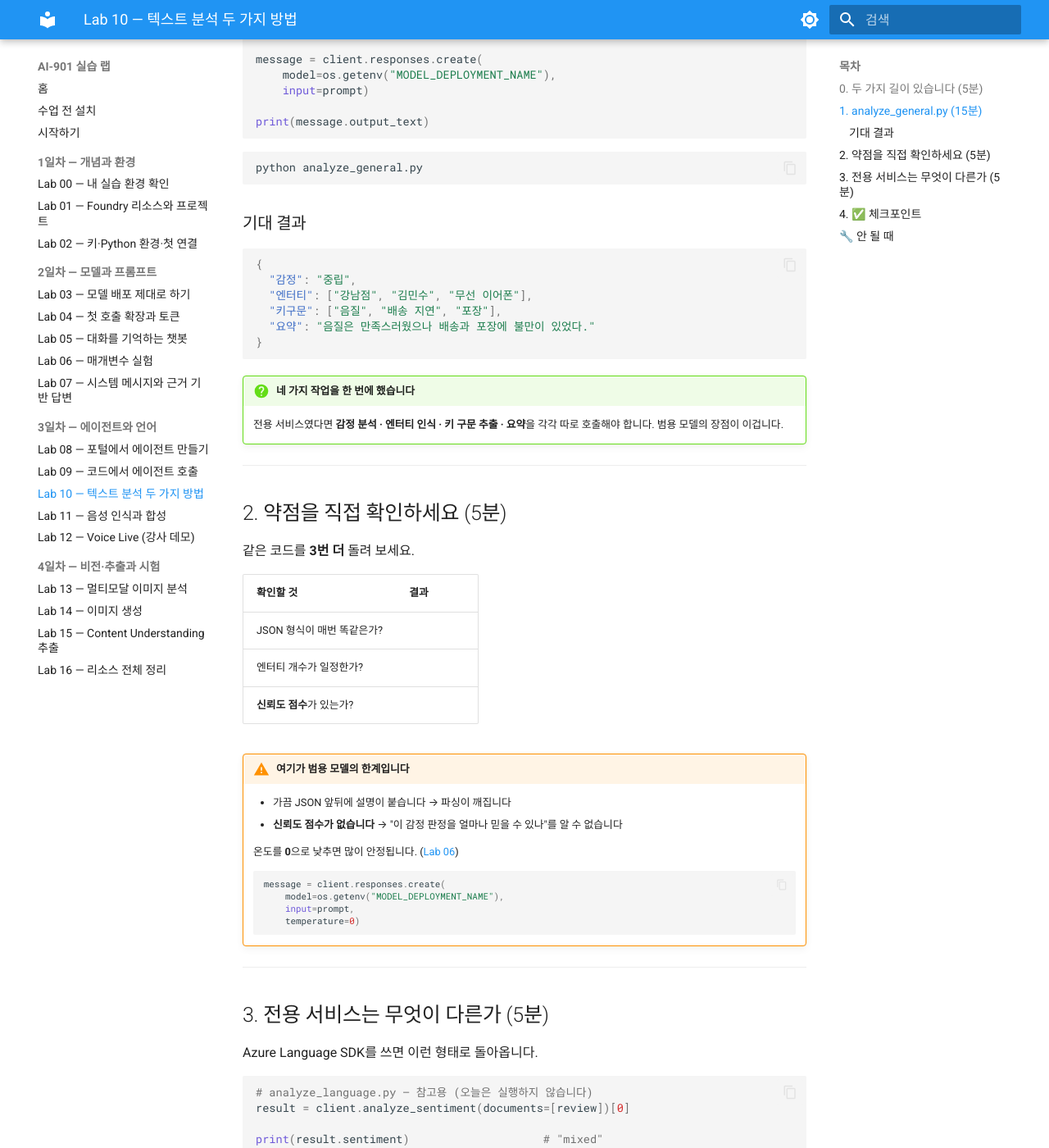
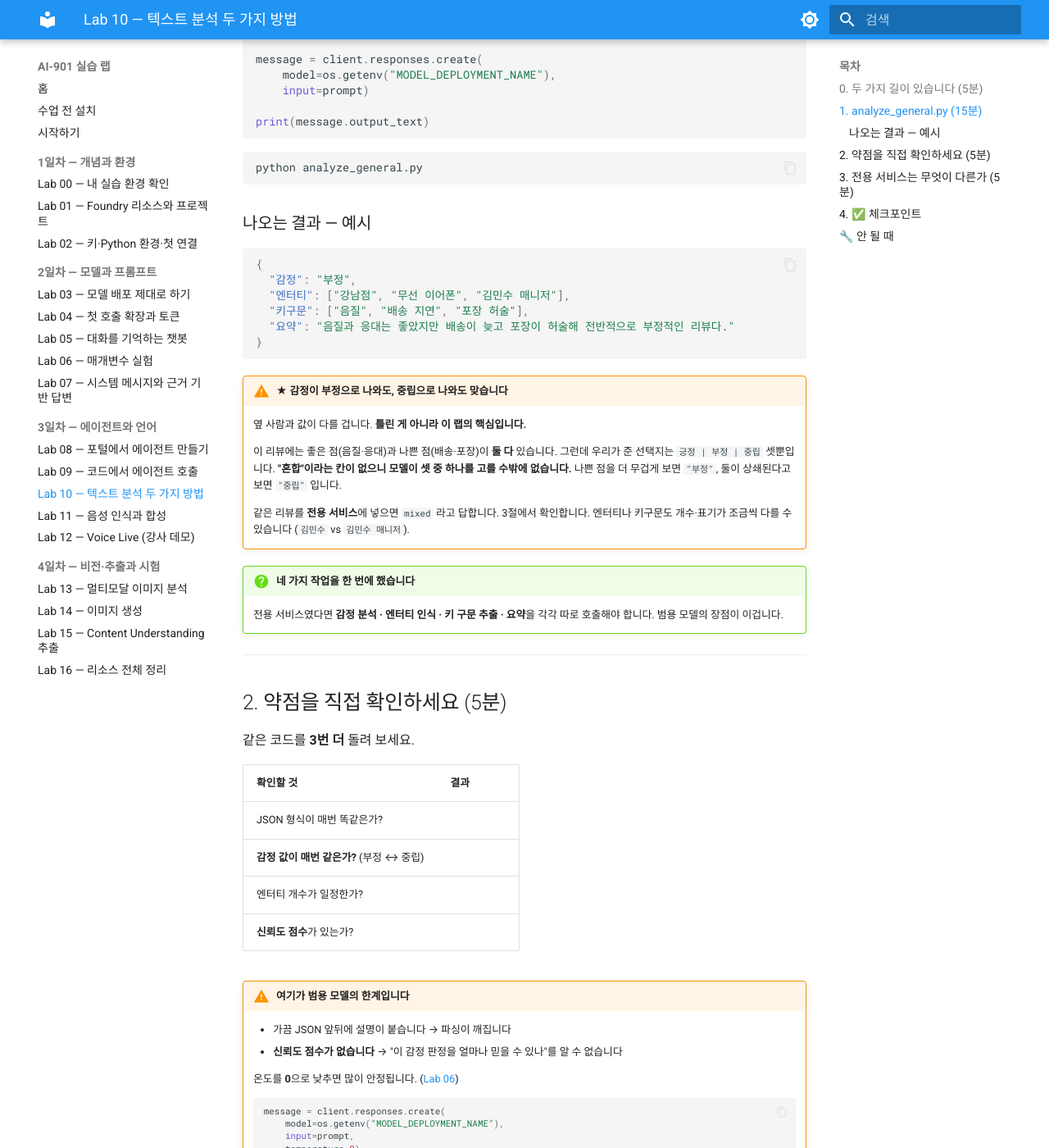
Before and after one commit to skilleat-labs/ai901-labs, an MkDocs documentation site: the page built from docs/labs/lab10-text-analysis.md, in a window 1280 px wide and 1400 px high, scrolled down 1715 px. Shown: the whole window at 82% size. Built offline with MkDocs 1.6.1 and Material for MkDocs 9.7.7, drawn with Linux system fonts in a browser that asks for light colours; some of the changed text lies outside the part shown.

Commit message:
Lab 10 — 감정이 중립 아니라 부정으로 나오는 걸 랩의 핵심으로 바꿨다
예시 리뷰는 좋은 점(음질·응대)과 나쁜 점(배송·포장)이 둘 다 있는
혼합 리뷰인데, 프롬프트의 선택지는 긍정·부정·중립 셋뿐이라 모델이
하나를 강제로 고른다. 그래서 돌릴 때마다, 사람마다 값이 달라진다.

"기대 결과"라고 하나만 못박아 두면 다르게 나온 수강생이 틀린 줄 안다.
"나오는 결과 — 예시"로 바꾸고, 왜 흔들리는지와 전용 서비스는 같은
리뷰에 mixed 로 답한다는 것을 붙였다. 2절 확인 표와 체크포인트에도
감정 값이 흔들리는지 보는 항목을 넣었다.

Co-Authored-By: Claude Opus 5 <noreply@anthropic.com>

````diff
--- a/docs/labs/lab10-text-analysis.md
+++ b/docs/labs/lab10-text-analysis.md
@@ -76,16 +76,27 @@ print(message.output_text)
 python analyze_general.py
 ```
 
-### 기대 결과
+### 나오는 결과 — 예시
 
 ```json
 {
-  "감정": "중립",
-  "엔터티": ["강남점", "김민수", "무선 이어폰"],
-  "키구문": ["음질", "배송 지연", "포장"],
-  "요약": "음질은 만족스러웠으나 배송과 포장에 불만이 있었다."
+  "감정": "부정",
+  "엔터티": ["강남점", "무선 이어폰", "김민수 매니저"],
+  "키구문": ["음질", "배송 지연", "포장 허술"],
+  "요약": "음질과 응대는 좋았지만 배송이 늦고 포장이 허술해 전반적으로 부정적인 리뷰다."
 }
 ```
+
+!!! warning "★ 감정이 부정으로 나와도, 중립으로 나와도 맞습니다"
+    옆 사람과 값이 다를 겁니다. **틀린 게 아니라 이 랩의 핵심입니다.**
+
+    이 리뷰에는 좋은 점(음질·응대)과 나쁜 점(배송·포장)이 **둘 다** 있습니다.
+    그런데 우리가 준 선택지는 `긍정 | 부정 | 중립` 셋뿐입니다.
+    **"혼합"이라는 칸이 없으니 모델이 셋 중 하나를 고를 수밖에 없습니다.**
+    나쁜 점을 더 무겁게 보면 `"부정"`, 둘이 상쇄된다고 보면 `"중립"` 입니다.
+
+    같은 리뷰를 **전용 서비스**에 넣으면 `mixed` 라고 답합니다. 3절에서 확인합니다.
+    엔터티나 키구문도 개수·표기가 조금씩 다를 수 있습니다 (`김민수` vs `김민수 매니저`).
 
 !!! question "네 가지 작업을 한 번에 했습니다"
     전용 서비스였다면 **감정 분석 · 엔터티 인식 · 키 구문 추출 · 요약**을
@@ -100,6 +111,7 @@ python analyze_general.py
 | 확인할 것 | 결과 |
 |---|---|
 | JSON 형식이 매번 똑같은가? | |
+| **감정 값이 매번 같은가?** (부정 ↔ 중립) | |
 | 엔터티 개수가 일정한가? | |
 | **신뢰도 점수**가 있는가? | |
 
@@ -126,7 +138,7 @@ Azure Language SDK를 쓰면 이런 형태로 돌아옵니다.
 # analyze_language.py — 참고용 (오늘은 실행하지 않습니다)
 result = client.analyze_sentiment(documents=[review])[0]
 
-print(result.sentiment)                    # "mixed"
+print(result.sentiment)                    # "mixed"  ← 혼합을 혼합이라고 답합니다
 print(result.confidence_scores.positive)   # 0.62
 print(result.confidence_scores.negative)   # 0.31
 ```
@@ -134,7 +146,7 @@ print(result.confidence_scores.negative)   # 0.31
 !!! note "★ 반환값의 차이가 시험에 나옵니다"
     | | 범용 모델 | 전용 서비스 |
     |---|---|---|
-    | 감정 | `"중립"` (문자열) | `sentiment` + **`confidence_scores`** |
+    | 감정 | `"부정"` · `"중립"` — 돌릴 때마다 흔들리는 문자열 하나 | `mixed` + **`confidence_scores`** (긍정 0.62 / 부정 0.31) |
     | 형식 | 요청한 대로 (흔들림) | **항상 같은 객체** |
 
     **"신뢰도 점수가 필요하다"** 가 문제에 나오면 → **전용 서비스**입니다.
@@ -150,7 +162,7 @@ print(result.confidence_scores.negative)   # 0.31
 
 !!! success "여기까지 됐으면 통과입니다"
     - [ ] `analyze_general.py` 가 JSON으로 네 가지를 뽑았다
-    - [ ] 여러 번 돌려 **결과가 흔들리는 것**을 확인했다
+    - [ ] 여러 번 돌려 **결과가 흔들리는 것**을 확인했다 (감정 값이 옆 사람과 다른 것도)
     - [ ] `temperature=0` 으로 안정되는 것을 확인했다
     - [ ] **언제 전용 서비스를 쓰는지** 한 문장으로 말할 수 있다
 
````
